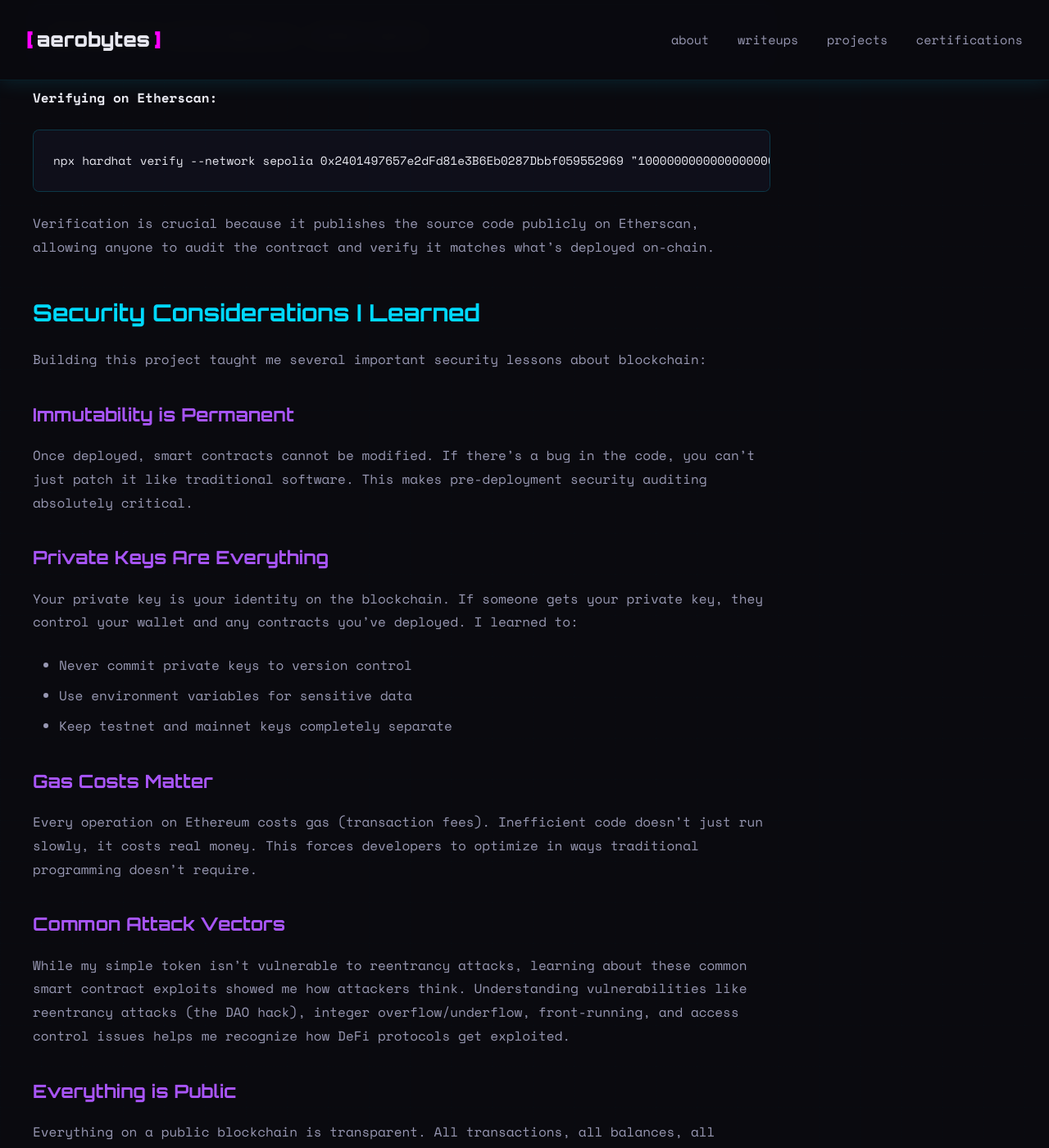
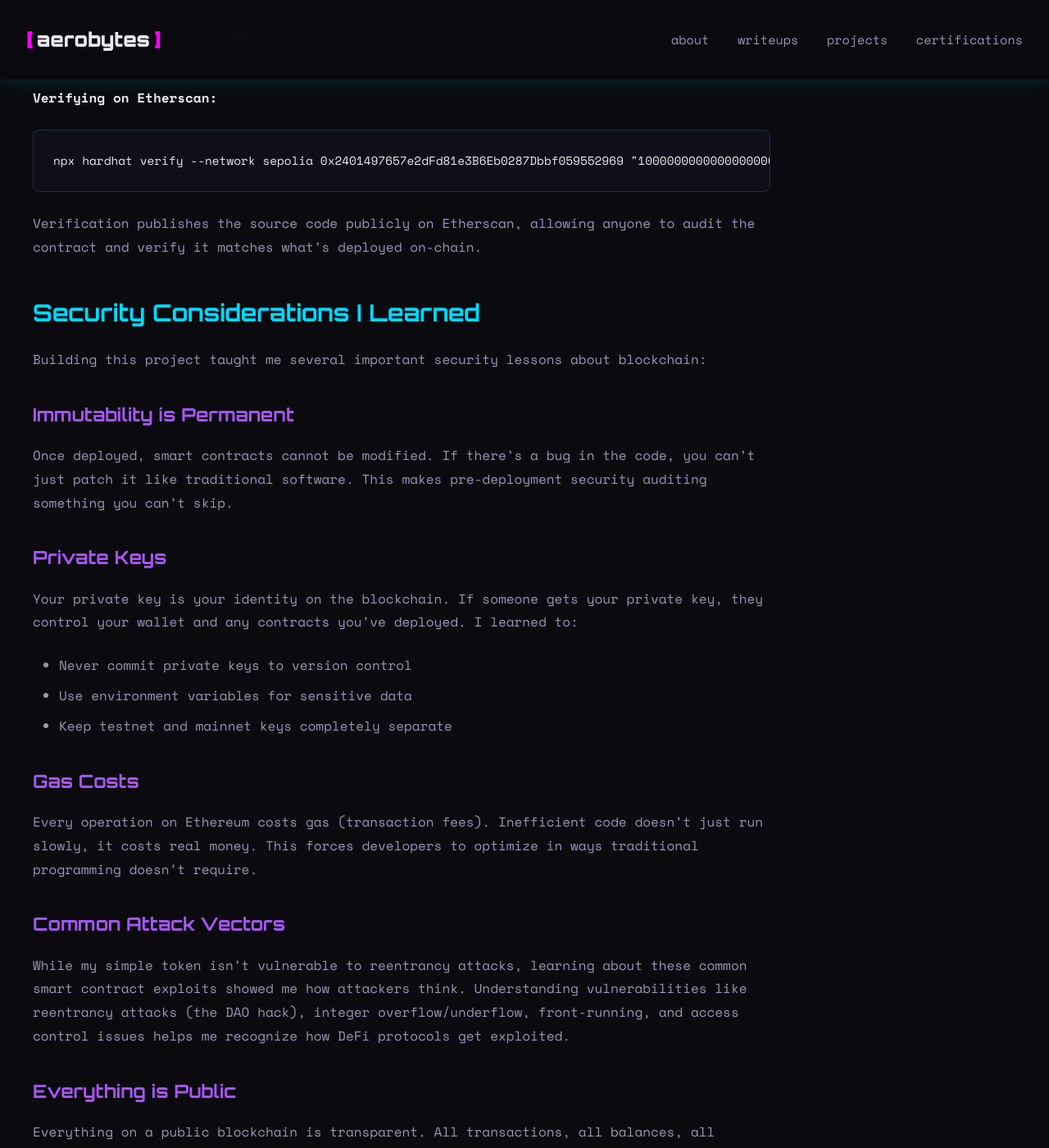
Before and after one commit to Aeronique/aerobytes-site, a Jekyll site: the page built from _posts/2025-08-20-aerox-token.md, in a window 1280 px wide and 1400 px high, scrolled down 3957 px. Shown: the whole window at 82% size. Built offline with Jekyll 4.4.1, drawn with Linux system fonts in a browser that asks for light colours; some of the changed text lies outside the part shown.

Commit message:
Add files via upload

````diff
--- a/_posts/2025-08-20-aerox-token.md
+++ b/_posts/2025-08-20-aerox-token.md
@@ -112,7 +112,7 @@ npx hardhat run scripts/deploy.js --network sepolia
 npx hardhat verify --network sepolia 0x2401497657e2dFd81e3B6Eb0287Dbbf059552969 "1000000000000000000000000"
 ```
 
-Verification is crucial because it publishes the source code publicly on Etherscan, allowing anyone to audit the contract and verify it matches what's deployed on-chain.
+Verification publishes the source code publicly on Etherscan, allowing anyone to audit the contract and verify it matches what's deployed on-chain.
 
 ## Security Considerations I Learned
 
@@ -120,16 +120,16 @@ Building this project taught me several important security lessons about blockch
 
 ### Immutability is Permanent
 
-Once deployed, smart contracts cannot be modified. If there's a bug in the code, you can't just patch it like traditional software. This makes pre-deployment security auditing absolutely critical.
+Once deployed, smart contracts cannot be modified. If there's a bug in the code, you can't just patch it like traditional software. This makes pre-deployment security auditing something you can't skip.
 
-### Private Keys Are Everything
+### Private Keys
 
 Your private key is your identity on the blockchain. If someone gets your private key, they control your wallet and any contracts you've deployed. I learned to:
 - Never commit private keys to version control
 - Use environment variables for sensitive data
 - Keep testnet and mainnet keys completely separate
 
-### Gas Costs Matter
+### Gas Costs
 
 Every operation on Ethereum costs gas (transaction fees). Inefficient code doesn't just run slowly, it costs real money. This forces developers to optimize in ways traditional programming doesn't require.
 
@@ -199,13 +199,13 @@ As more applications integrate blockchain technology, understanding the security
 
 This project reinforced several important principles:
 
-Start with tested libraries. Don't reinvent the wheel, especially in security-critical code. OpenZeppelin's contracts are audited and widely used for good reason.
+Start with tested libraries. Don't reinvent the wheel, especially in security code. OpenZeppelin's contracts are audited and widely used for good reason.
 
-Testing is critical. In blockchain, mistakes are permanent and potentially expensive. Thorough testing isn't optional.
+Testing needs to be thorough. In blockchain, mistakes are permanent and potentially expensive. You can't skip this step.
 
 Understand the fundamentals. You can't secure something you don't understand. Building this from scratch forced me to learn how Ethereum actually works.
 
-Documentation matters. Clear documentation and code comments are essential, especially when code is publicly verifiable on-chain.
+Clear documentation and code comments are essential, especially when code is publicly verifiable on-chain.
 
 ## Resources
 
````
Also changed, not shown: other parts of _posts/2025-08-20-aerox-token.md (+1 -1 lines).
